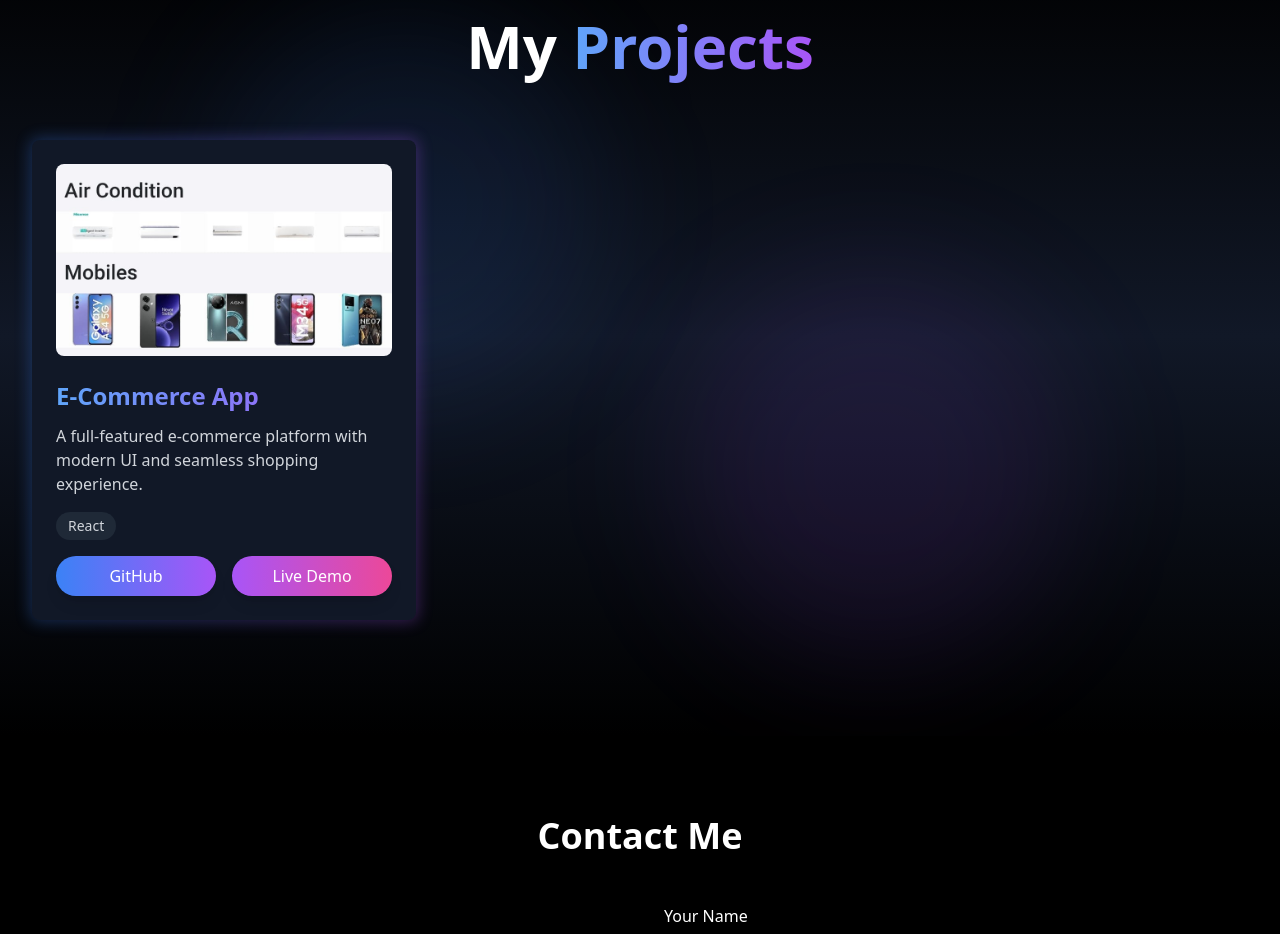
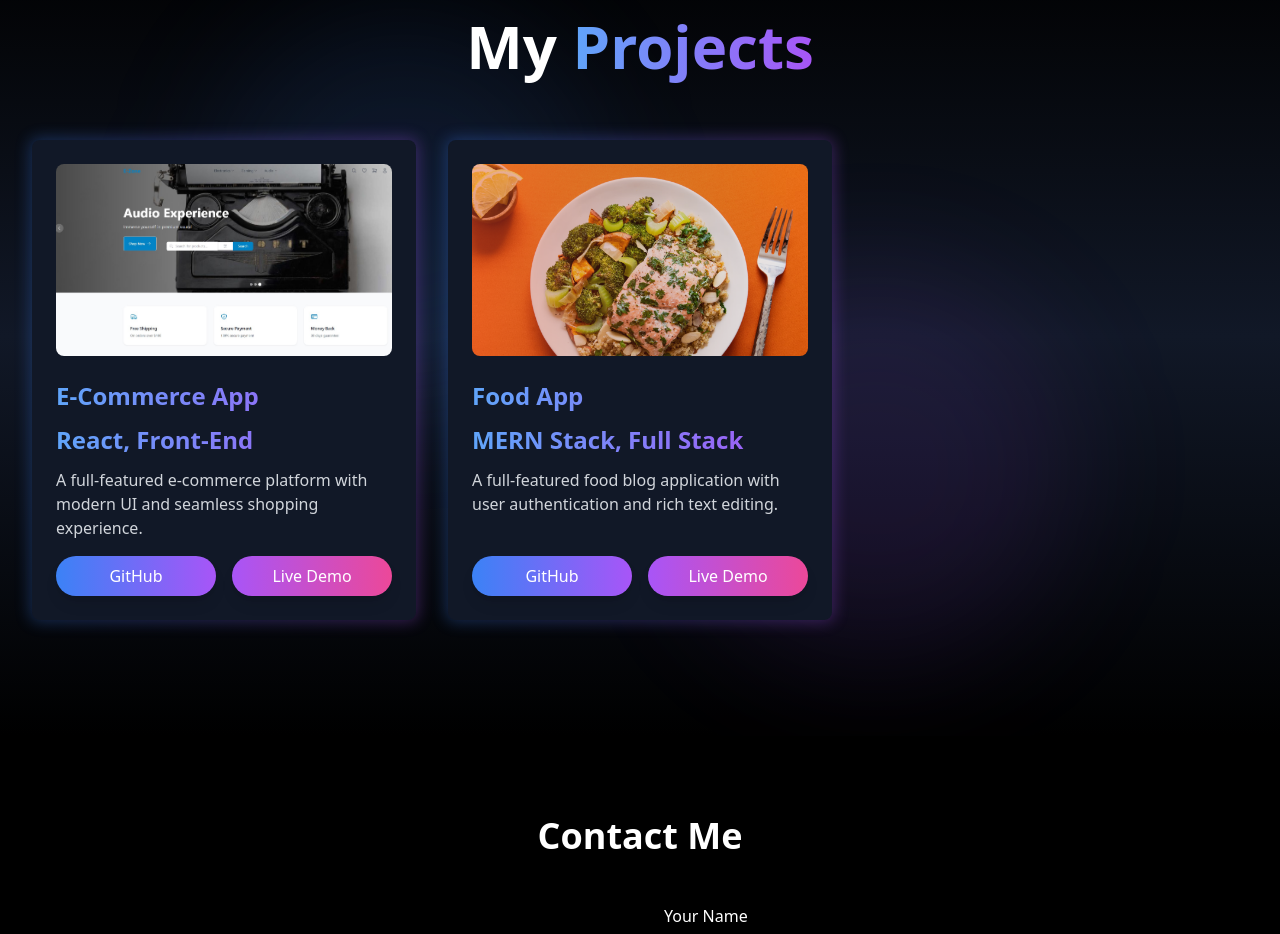
Before and after one commit to satishmadhunala1/portfolio, a React (Vite) app: page / in a window 1280 px wide. Shown: the part 2520-3454 px from the top of the page. Built offline with nearby package versions, Linux system fonts and the light colour scheme.

Commit message:
changes in profile

```diff
--- a/src/components/Hero.jsx
+++ b/src/components/Hero.jsx
@@ -145,7 +145,7 @@ const Hero = () => {
             Contact With Me
           </motion.a>
           <motion.a
-            href="https://drive.google.com/file/d/1BqqpYQpyHW_jyuBD8lZNerjWAMYTqe6I/view?usp=drive_link"
+            href="https://drive.google.com/file/d/10FjNGd9OkFNb5ouT2phUi-EuqrI0IenY/view?usp=sharing"
             className="bg-gradient-to-r from-pink-500 to-yellow-500 text-white px-6 py-3 rounded-full font-medium shadow-lg hover:shadow-pink-500/20"
             whileHover={{ scale: 1.05 }}
             whileTap={{ scale: 0.95 }}
--- a/src/components/Projects.jsx
+++ b/src/components/Projects.jsx
@@ -1,28 +1,27 @@
 import React from "react";
 import { motion } from "framer-motion";
 import { useInView } from "react-intersection-observer";
-import employeeMSImage from "../assets/e-commerce.png";
-
-// import bookMSImage from "../assets/admin-dashboard.png";
-
+import EcommerceImage from "../assets/e-commerce.jpg";
+import FoodImage from "../assets/header_img.png"; // Assuming this is the food app image
 const projects = [
   {
     id: 1,
     name: "E-Commerce App",
     description: "A full-featured e-commerce platform with modern UI and seamless shopping experience.",
-    technologies: ["React", ],
-    image: employeeMSImage,
+    technologies: ["React","Front-End" ],
+    image: EcommerceImage,
     github: "https://github.com/satishmadhunala1/e-zone-react-app.git",
     vercel: "https://e-commerce-five-phi-52.vercel.app/",
   },
-  // Uncomment and modify other projects as needed
-  // {
-  //   id: 2,
-  //   name: "Blog App",
-  //   technologies: "MERN Stack",
-  //   image: bookMSImage,
-  //   github: "https://github.com/YouafKhan1",
-  // },
+  {
+    id: 2,
+    name: "Food App",
+    description: "A full-featured  food blog application with user authentication and rich text editing.",
+    technologies: ["MERN Stack","Full Stack"],
+    image: FoodImage,
+    github: "https://github.com/satishmadhunala1/Food-app.git",
+  },
+
   // {
   //   id: 3,
   //   name: "Book MS",
@@ -133,9 +132,13 @@ const Projects = () => {
                   {project.name}
                 </h3>
 
+                  <h4 className="text-2xl font-bold mb-3 bg-clip-text text-transparent bg-gradient-to-r from-blue-400 to-purple-500">
+                  {project.technologies.join(", ")}
+                </h4>
+
                 <p className="text-gray-300 mb-4 flex-grow">{project.description}</p>
 
-                <div className="flex flex-wrap gap-2 mb-4">
+                {/* <div className="flex flex-wrap gap-2 mb-4">
                   {project.technologies.map((tech) => (
                     <span
                       key={tech}
@@ -144,7 +147,7 @@ const Projects = () => {
                       {tech}
                     </span>
                   ))}
-                </div>
+                </div> */}
 
                 <div className="flex gap-4">
                   <motion.a
```
Also changed, not shown: src/assets/e-commerce.jpg (added), src/assets/header_img.png (added).
